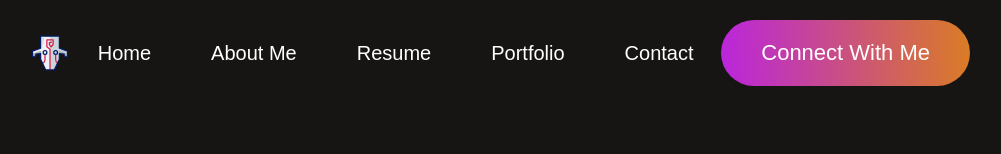
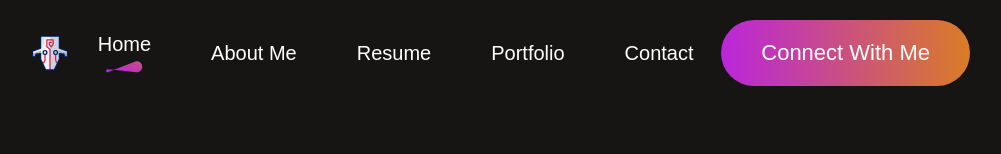
Before and after one commit to CandyXandy/CandyXandy.github.io, a React (Vite) app: page / in a window 1280 px wide. Shown: the top 154 px of the page, without its empty margins (140-1141 px from the left). Built offline with nearby package versions, Linux system fonts and the light colour scheme; a web font is replaced by a local one.

Commit message:
[FEAT] smooth scroll functionality

```diff
--- a/src/Components/About/About.tsx
+++ b/src/Components/About/About.tsx
@@ -5,7 +5,7 @@
 
 const About = () => {
     return (
-        <div className="about">
+        <div id="about" className="about">
             <div className="about-title">
                 <h1>About Me</h1>
                 <img src={theme_pattern} alt="" />
--- a/src/Components/Contact/Contact.tsx
+++ b/src/Components/Contact/Contact.tsx
@@ -7,7 +7,7 @@
 
 const Contact = () => {
     return (
-        <div className='contact'>
+        <div id='contact' className='contact'>
             <div className="contact-title">
                 <h1>Get in touch</h1>
                 <img src={theme_pattern} alt="" />
--- a/src/Components/Footer/Footer.css
+++ b/src/Components/Footer/Footer.css
@@ -63,7 +63,6 @@
     font-size: 18px;
 }
 
-.footer-bottom-left {}
 
 .footer-bottom-right {
     display: flex;
--- a/src/Components/Hero/Hero.tsx
+++ b/src/Components/Hero/Hero.tsx
@@ -1,16 +1,17 @@
 
 import "./Hero.css"
 import profile_img from "../../assets/headshot.jpg"
+import AnchorLink from "react-anchor-link-smooth-scroll"
 
 
 const Hero = () => {
     return (
-        <div className='hero'>
+        <div id="home" className='hero'>
             <img src={profile_img} alt="A headshot of Alexander" />
             <h1><span>Alexander Robertson. </span>Software Engineer. Adelaide, South Australia.</h1>
             <div className="hero-action">
-                <div className="hero-connect"> Connect with me </div>
-                <div className="hero-resume"> My resume </div>
+                <div className="hero-connect"><AnchorLink className='anchor-link' offset={50} href='#contact'> Connect with me </AnchorLink></div>
+                <div id="resume" className="hero-resume"> My resume </div>
             </div>
         </div>
     )
--- a/src/Components/Navbar/Navbar.css
+++ b/src/Components/Navbar/Navbar.css
@@ -19,6 +19,18 @@
     font-size: 20px;
 }
 
+.nav-menu li {
+    display: flex;
+    flex-direction: column;
+    gap: 5px;
+    cursor: pointer;
+}
+
+.nav-menu li img {
+    display: flex;
+    margin: auto;
+}
+
 .nav-connect {
     padding: 20px 40px;
     border-radius: 50px;
@@ -31,3 +43,8 @@
 .nav-connect:hover {
     transform: scale(1.05);
 }
+
+.anchor-link {
+    text-decoration: none;
+    color: white;
+}
--- a/src/Components/Navbar/Navbar.tsx
+++ b/src/Components/Navbar/Navbar.tsx
@@ -1,19 +1,24 @@
-
+import React from 'react';
 import './Navbar.css'
 import logo from "../../assets/logo.svg"
+import underline from '../../assets/nav_underline.svg'
+import AnchorLink from 'react-anchor-link-smooth-scroll'
 
 const Navbar = () => {
+
+    const [menu, setMenu] = React.useState("home");
+
     return (
         <div className='navbar'>
             <img id="logoPic" src={logo} alt="A small version of Alexander's headshot." />
             <ul className="nav-menu">
-                <li>Home</li>
-                <li>About Me</li>
-                <li>Resume</li>
-                <li>Portfolio</li>
-                <li>Contact</li>
+                <li><AnchorLink className='anchor-link' href='#home'><p onClick={() => setMenu("home")}>Home</p></AnchorLink>{menu === "home" ? <img src={underline} alt='' /> : <></>}</li>
+                <li><AnchorLink className='anchor-link' offset={50} href='#about'><p onClick={() => setMenu("about")}>About Me</p></AnchorLink>{menu === "about" ? <img src={underline} alt='' /> : <></>}</li>
+                <li><AnchorLink className='anchor-link' offset={50} href='#resume'><p onClick={() => setMenu("resume")}>Resume</p></AnchorLink>{menu === "resume" ? <img src={underline} alt='' /> : <></>}</li>
+                <li><AnchorLink className='anchor-link' offset={50} href='#portfolio'><p onClick={() => setMenu("portfolio")}>Portfolio</p></AnchorLink>{menu === "portfolio" ? <img src={underline} alt='' /> : <></>}</li>
+                <li><AnchorLink className='anchor-link' offset={50} href='#contact'><p onClick={() => setMenu("contact")}>Contact</p></AnchorLink>{menu === "contact" ? <img src={underline} alt='' /> : <></>}</li>
             </ul>
-            <div className="nav-connect">Connect With Me</div>
+            <div className="nav-connect"><AnchorLink className='anchor-link' offset={50} href='#contact'>Connect With Me</AnchorLink></div>
         </div>
     )
 }
--- a/src/Components/Portfolio/Portfolio.tsx
+++ b/src/Components/Portfolio/Portfolio.tsx
@@ -6,7 +6,7 @@
 
 const Portfolio = () => {
     return (
-        <div className='portfolio'>
+        <div id="portfolio" className='portfolio'>
             <div className="portfolio-title">
                 <h1>Portfolio</h1>
                 <img src={theme_pattern} alt="" />
```
